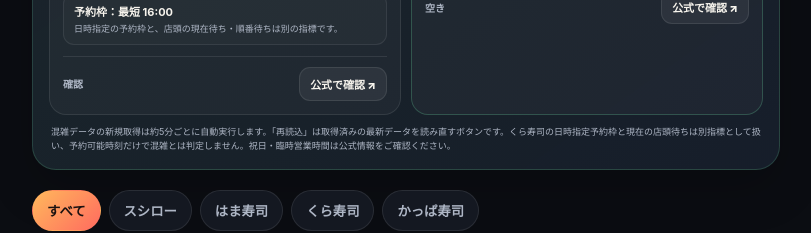
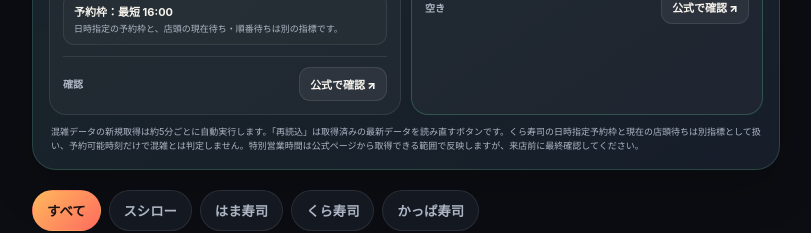
Before and after one commit to longchanp7-hub/sushi-fair-app, a website: page app/index.html in a window 1280 px wide. Shown: the part 960-1193 px from the top of the page, without its empty margins (234-1045 px from the left). Drawn offline with Linux system fonts and the light colour scheme.

Commit message:
Load improved crowd display

```diff
--- a/app/index.html
+++ b/app/index.html
@@ -53,7 +53,7 @@
       </div>
       <div id="crowdMode" class="crowd-mode">約5分ごとに最新状況を取得します</div>
       <div id="crowdGrid" class="crowd-grid" aria-live="polite"></div>
-      <p class="crowd-note">混雑データの新規取得は約5分ごとに自動実行します。「再読込」は取得済みの最新データを読み直すボタンです。くら寿司の日時指定予約枠と現在の店頭待ちは別指標として扱い、予約可能時刻だけで混雑とは判定しません。祝日・臨時営業時間は公式情報をご確認ください。</p>
+      <p class="crowd-note">混雑データの新規取得は約5分ごとに自動実行します。「再読込」は取得済みの最新データを読み直すボタンです。くら寿司の日時指定予約枠と現在の店頭待ちは別指標として扱い、予約可能時刻だけで混雑とは判定しません。特別営業時間は公式ページから取得できる範囲で反映しますが、来店前に最終確認してください。</p>
     </section>
 
     <nav id="filters" class="filters" aria-label="チェーン絞り込み">
@@ -82,7 +82,7 @@
   <footer>公式公開情報をまとめて表示する個人向けビューア</footer>
   <script src="./app.js?v=20260728-0552" type="module"></script>
   <script type="module">
-    import { initCrowd } from './crowd.js?v=20260807-5';
+    import { initCrowd } from './crowd.js?v=20260810-1';
     initCrowd();
   </script>
 </body>
```
